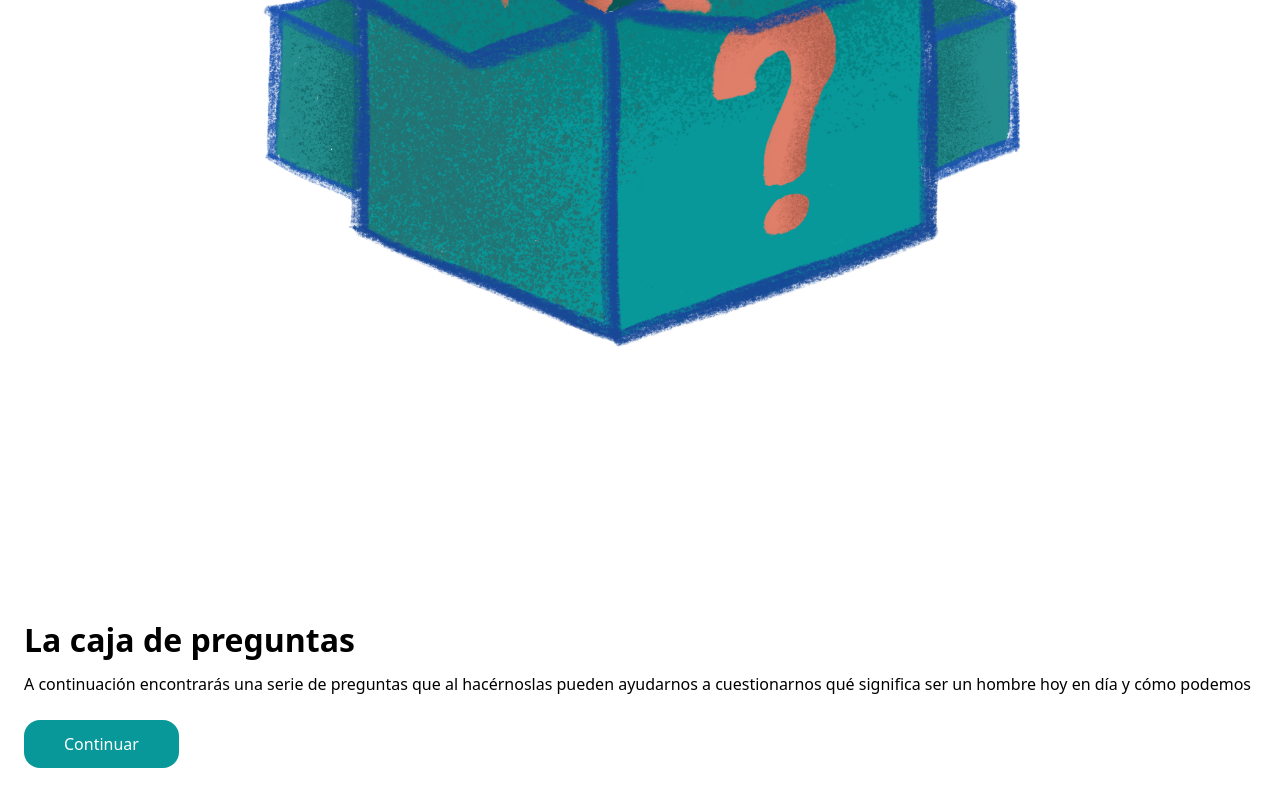
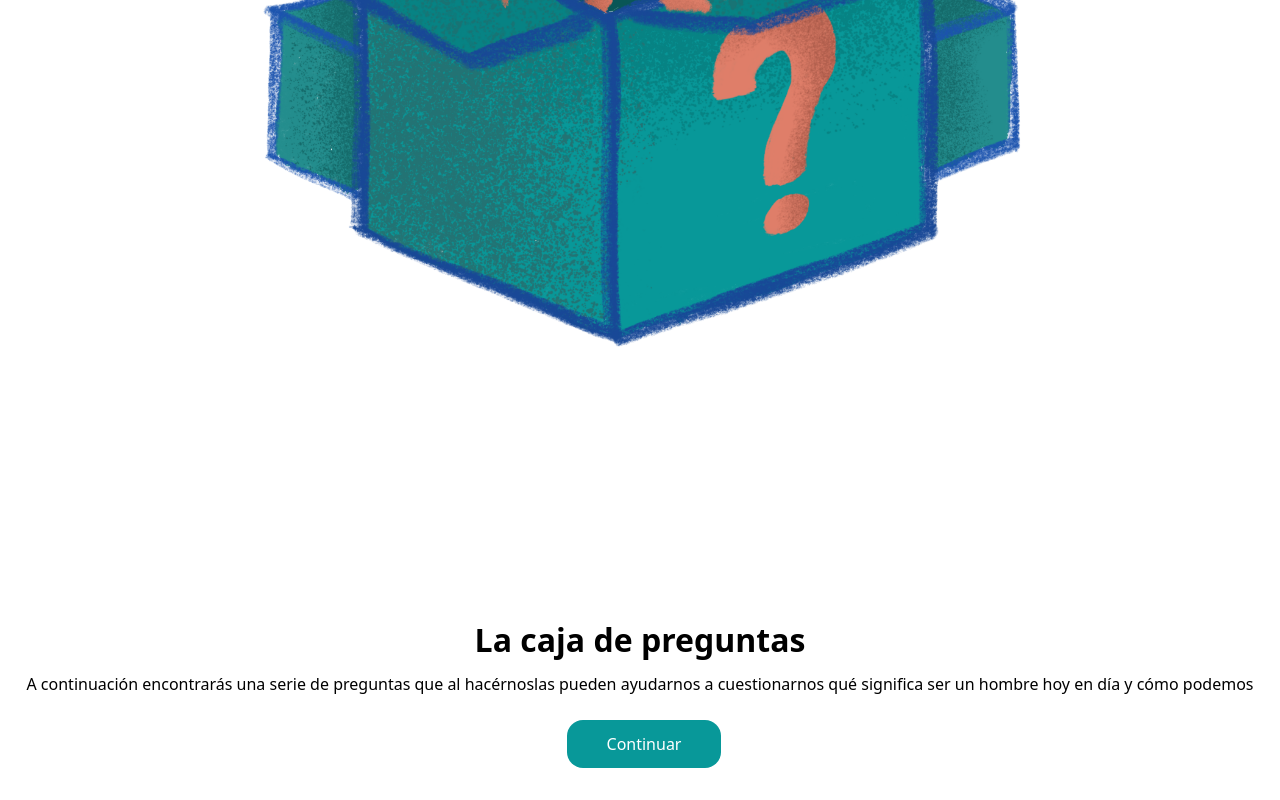
Before and after one commit to adrojodev/masculinity-card-game, a Next.js app: page / in a window 1280 px wide. Shown: the part 632-1432 px from the top of the page. Built offline with nearby package versions, Linux system fonts and the light colour scheme.

Commit message:
Fix de colores

```diff
--- a/src/pages/agradecimientos.tsx
+++ b/src/pages/agradecimientos.tsx
@@ -35,7 +35,7 @@ export default function Agradecimientos() {
               height={136}
             />
             <Text as="subheader" className="text-gray-400 text-center">
-              Desarrollo de producto
+              Desarrollo de proyecto
             </Text>
           </div>
           <div className="flex flex-col items-center justify-center">
@@ -66,7 +66,7 @@ export default function Agradecimientos() {
           </div>
           <div className="flex flex-col items-center justify-center">
             <Image
-              src="/images/logo.png"
+              src="/images/ledieguex.png"
               alt="Agradecimientos"
               width={136}
               height={136}
--- a/src/pages/game.tsx
+++ b/src/pages/game.tsx
@@ -69,7 +69,7 @@ export default function Game() {
       <main
         className="w-screen h-screen flex flex-col justify-center items-center pb-8"
         style={{
-          backgroundColor: "#DF7E69",
+          backgroundColor: "#CBADA7",
           maxHeight: "-webkit-fill-available",
         }}
       >
--- a/src/pages/index.tsx
+++ b/src/pages/index.tsx
@@ -29,12 +29,14 @@ export default function Home() {
             layout="responsive"
           />
           <div
-            className="flex flex-col gap-6 items-start
+            className="flex flex-col gap-6 items-center
         "
           >
             <div className="flex flex-col gap-2 px-2">
-              <Text as="header">La caja de preguntas</Text>
-              <Text as="paragraph">
+              <Text as="header" className="text-center">
+                La caja de preguntas
+              </Text>
+              <Text as="paragraph" className="text-center">
                 A continuación encontrarás una serie de preguntas que al
                 hacérnoslas pueden ayudarnos a cuestionarnos qué significa ser
                 un hombre hoy en día y cómo podemos
```
Also changed, not shown: public/images/ledieguex.png (added).
